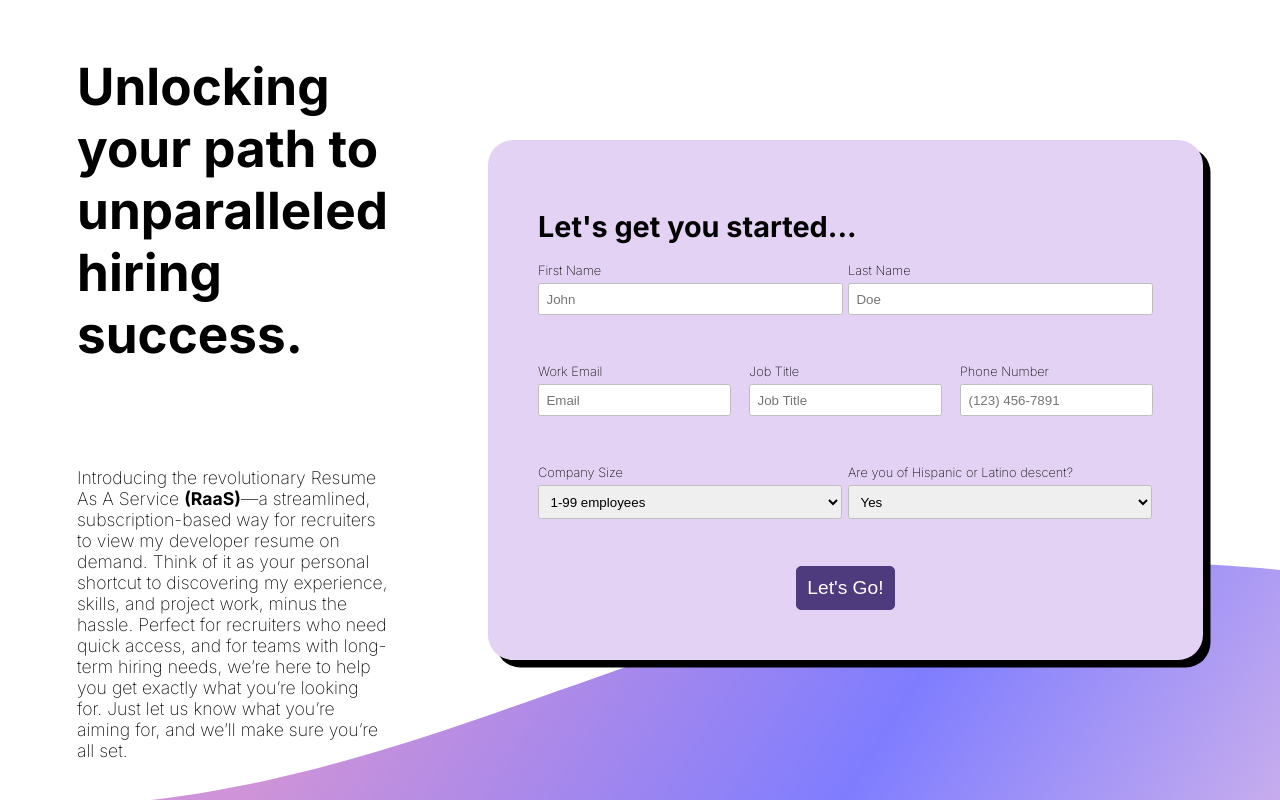
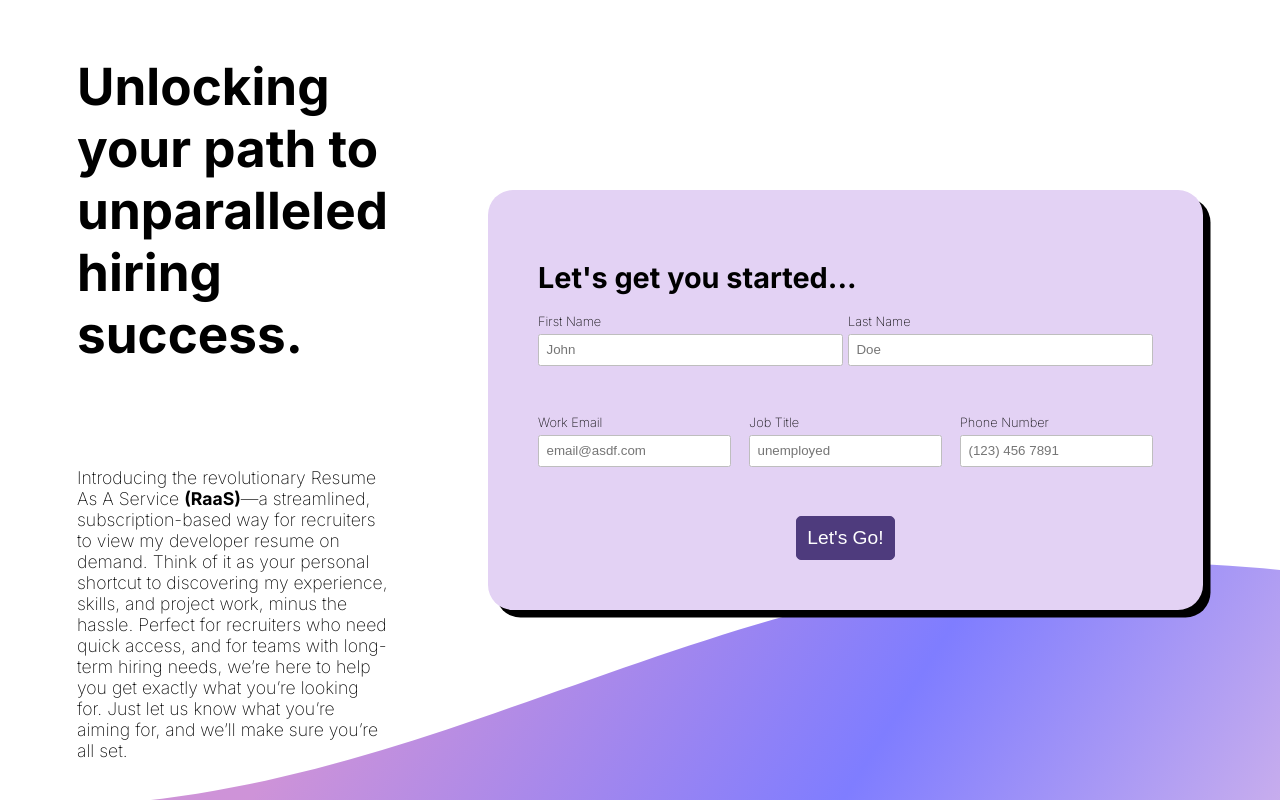
Before and after one commit to landaverdend/portfolio-site, a React (Vite) app: page / in a window 1280 px wide. Shown: the top 800 px of the page. Built offline with nearby package versions, Linux system fonts and the light colour scheme.

Commit message:
#197263 fuck fuck fuck

```diff
--- a/src/views/SurveyView/SurveyView2.tsx
+++ b/src/views/SurveyView/SurveyView2.tsx
@@ -25,16 +25,58 @@ function randomChance(l: number, r: number) {
   return Math.floor(Math.random() * r) + l;
 }
 
-type Coordinates = {
+type ILProps = {
+  id: string;
+  labelText: string;
+  placeholder?: string;
+  domBody?: DOMBody;
+  physicsTrigger: Function;
+};
+function InputLabel({ id, labelText, placeholder, physicsTrigger, domBody }: ILProps) {
+  function mapPhysicsToDom(domId: string): React.CSSProperties {
+    if (!domBody?.isActive) return {};
+    const el = document.getElementById(domId);
+
+    if (el && domBody) {
+      const { x, y, angle } = domBody;
+      return {
+        position: 'absolute',
+        top: y,
+        left: x,
+        transform: `translate(-50%, -50%) rotate(${angle}rad)`,
+      };
+    }
+    return {};
+  }
+
+  return (
+    <label>
+      {labelText}
+      <input
+        id={id}
+        className="physics"
+        type="text"
+        placeholder={placeholder}
+        style={mapPhysicsToDom(id)}
+        onChange={() => physicsTrigger()}
+      />
+      {domBody?.isActive && <input style={{ visibility: 'hidden' }} />}
+    </label>
+  );
+}
+
+type DOMBody = {
+  isActive: boolean;
   x: number;
   y: number;
   angle: number;
 };
 function SurveyView2() {
   const { ref, engine, createPhysicsBodyFromDOM } = usePhysicsHook();
-  const domMap = useRef<Map<string, Coordinates>>(new Map());
+  const domMap = useRef<Map<string, DOMBody>>(new Map());
 
-  const [physicsEnabled, setPhysicsEnabled] = useState(false);
+  const [physicsTrigger, setPhysicsTrigger] = useState(false);
+  const [triggerExplosion, setTriggerExplosion] = useState(false);
   const [dumbSlogan, setDumbSlogan] = useState(dumbSlogans[0]);
   const [, setAnim] = useState(0);
 
@@ -51,8 +93,8 @@ function SurveyView2() {
   }, []);
 
   useEffect(
-    function applyPhysicsToInputs() {
-      if (!physicsEnabled) return;
+    function applyExplosionToInputs() {
+      if (!triggerExplosion) return;
 
       // alert('Uh oh')
       const elements = document.getElementsByClassName('physics');
@@ -63,30 +105,30 @@ function SurveyView2() {
           const bodyToAdd = createPhysicsBodyFromDOM(el as HTMLElement, { isStatic: false, plugin: { domId: el.id } });
           bodyToAdd.friction = 0.00001;
           bodyToAdd.frictionAir = 0.000005;
-          bodyToAdd.restitution = 0.75;
+          bodyToAdd.restitution = 0.85;
 
           // For an 'explosion' effect.
           const force = i % 2 == 0 ? 0.7 : -0.7;
           Body.applyForce(bodyToAdd, bodyToAdd.position, { x: force, y: force });
+          Composite.add(engine.current.world, bodyToAdd);
+          domMap.current.set(el.id, { isActive: true, x: bodyToAdd.position.x, y: bodyToAdd.position.y, angle: bodyToAdd.angle });
 
-          Composite.add(engine.current.world, bodyToAdd);
           i++;
         }
       }
     },
-    [physicsEnabled]
+    [triggerExplosion]
   );
 
-  useEffect(
-    function triggerAnimation() {
-      if (!physicsEnabled) return;
-
+  useEffect(function triggerAnimation() {
     let unsub: number;
 
     function animate() {
       for (const el of Composite.allBodies(engine.current.world)) {
-          if (el.isStatic || !el.plugin.domId) continue;
-          domMap.current.set(el.plugin.domId, { x: el.position.x, y: el.position.y, angle: el.angle });
+        const isActive = domMap.current.get(el.plugin.domId)?.isActive;
+        if (el.isStatic || !el.plugin.domId || !isActive) continue;
+
+        domMap.current.set(el.plugin.domId, { isActive: isActive, x: el.position.x, y: el.position.y, angle: el.angle });
       }
 
       setAnim((x) => x + 1);
@@ -98,25 +140,27 @@ function SurveyView2() {
     return () => {
       cancelAnimationFrame(unsub);
     };
-    },
-    [physicsEnabled]
-  );
+  }, []);
 
-  function mapPhysicsToDom(domId: string): React.CSSProperties {
-    if (!physicsEnabled) return {};
-    const coords = domMap.current.get(domId);
-    const el = document.getElementById(domId);
+  function triggerPhysics(id: string) {
+    if (randomChance(0, 10) === 0) {
+      const el = document.getElementById(id);
 
-    if (el && coords) {
-      const { x, y, angle } = coords;
-      return {
-        position: 'absolute',
-        top: y,
-        left: x,
-        transform: `translate(-50%, -50%) rotate(${angle}rad)`,
-      };
+      const bodyToAdd = createPhysicsBodyFromDOM(el as HTMLElement, { isStatic: false, plugin: { domId: id } });
+      bodyToAdd.friction = 0.00001;
+      bodyToAdd.frictionAir = 0.000005;
+      bodyToAdd.restitution = 0.75;
+
+      Composite.add(engine.current.world, bodyToAdd);
+
+      if (el) {
+        domMap.current.set(id, { isActive: true, x: el.offsetLeft, y: el.offsetHeight, angle: bodyToAdd.angle });
       }
-    return {};
+      setTimeout(() => {
+        alert('Shit!')
+        setTriggerExplosion(true);
+      }, 2000)
+    }
   }
 
   return (
@@ -139,60 +183,49 @@ function SurveyView2() {
             <form className="form">
               <h1>Let's get you started...</h1>
               <div className="input-grid">
+                <InputLabel
+                  id={'firstName'}
+                  labelText={'First Name'}
+                  placeholder={'John'}
+                  physicsTrigger={() => triggerPhysics('firstName')}
+                  domBody={domMap.current.get('firstName')}
+                />
 
-                <label>
-                  First Name
-                  <input
-                    id="firstName"
-                    className="physics"
-                    type="text"
-                    placeholder="John"
-                    style={mapPhysicsToDom('firstName')}
-                    onChange={() => {
-                      if (randomChance(0, 10) === 0) {
-                        setPhysicsEnabled(true);
-                      }
-                    }}
+                <InputLabel
+                  id={'lastName'}
+                  labelText={'Last Name'}
+                  placeholder={'Doe'}
+                  physicsTrigger={triggerPhysics}
+                  domBody={domMap.current.get('lastName')}
                 />
-                  {physicsEnabled && <input style={{ visibility: 'hidden' }} />}
-                </label>
-
-                <label>
-                  Last Name
-                  <input id="lastName" className="physics" type="text" placeholder="Doe" style={mapPhysicsToDom('lastName')} />
-                  {physicsEnabled && <input style={{ visibility: 'hidden' }} />}
-                </label>
 
                 <div className="user-details">
-                  <label>
-                    Work Email
-                    <input id="email" className="physics" type="text" placeholder="Email" style={mapPhysicsToDom('email')} />
-                    {physicsEnabled && <input style={{ visibility: 'hidden' }} />}
-                  </label>
+                  <InputLabel
+                    id={'email'}
+                    domBody={domMap.current.get('email')}
+                    labelText={'Work Email'}
+                    placeholder={'email@asdf.com'}
+                    physicsTrigger={triggerPhysics}
+                  />
 
-                  <label>
-                    Job Title
-                    <input
-                      id="job"
-                      className="physics"
-                      type="text"
-                      placeholder="Job Title"
-                      style={mapPhysicsToDom('job')}></input>
-                    {physicsEnabled && <input style={{ visibility: 'hidden' }} />}
-                  </label>
+                  <InputLabel
+                    id={'job'}
+                    domBody={domMap.current.get('job')}
+                    labelText={'Job Title'}
+                    placeholder={'unemployed'}
+                    physicsTrigger={triggerPhysics}
+                  />
 
-                  <label>
-                    Phone Number
-                    <input
-                      id="phone"
-                      type="tel"
-                      placeholder="(123) 456-7891"
-                      className="physics"
-                      style={mapPhysicsToDom('phone')}></input>
-                    {physicsEnabled && <input style={{ visibility: 'hidden' }} />}
-                  </label>
+                  <InputLabel
+                    id={'phone'}
+                    domBody={domMap.current.get('phone')}
+                    labelText={'Phone Number'}
+                    placeholder={'(123) 456 7891'}
+                    physicsTrigger={triggerPhysics}
+                  />
                 </div>
 
+                {/*
                 <label>
                   Company Size
                   <select id="companySize" className="physics" style={mapPhysicsToDom('companySize')}>
@@ -210,13 +243,13 @@ function SurveyView2() {
                     <option>Yes</option>
                     <option>No</option>
                   </select>
-                </label>
+                </label> */}
 
                 <div className="button-container">
                   <button
                     onClick={(e) => {
                       e.preventDefault();
-                      setPhysicsEnabled(true);
+                      setTriggerExplosion(true);
                     }}>
                     Let's Go!
                   </button>
```
Lines whose indentation alone changed are shown as unchanged.
